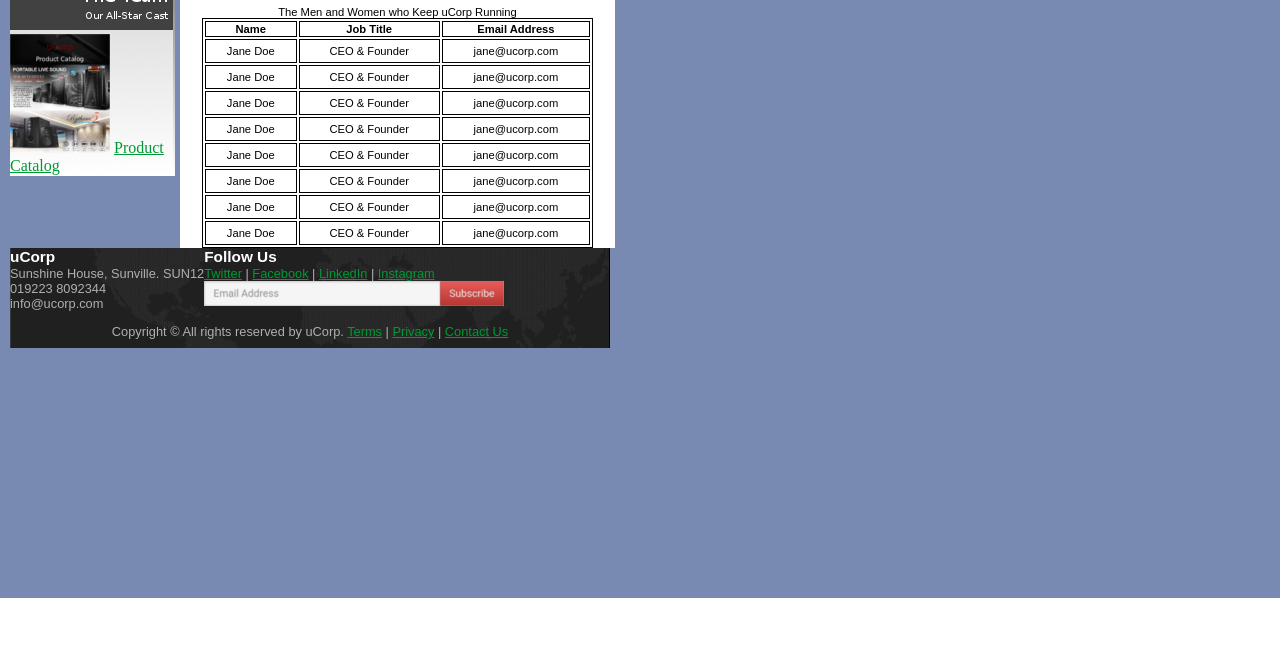
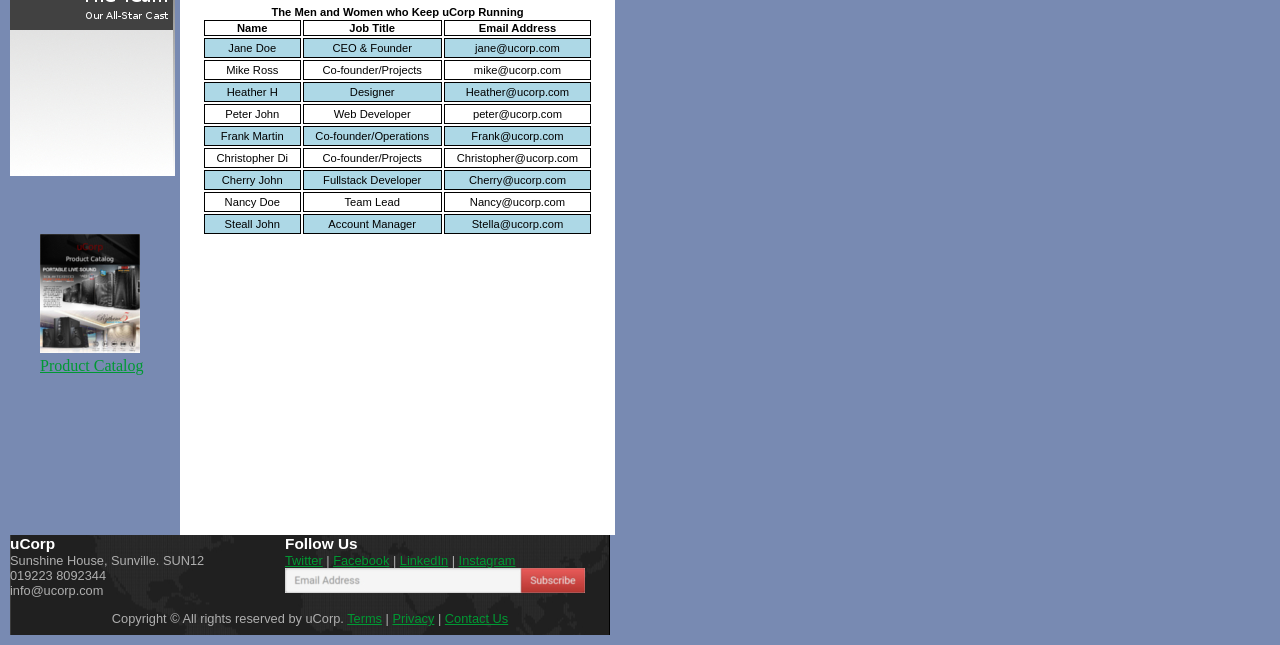
Before and after one commit to grizzlypa/fuzzycub, a plain HTML site: page aboutus_the-team.html in a window 1280 px wide. Shown: the part 202-847 px from the top of the page. Before the commit the page ends 800 px from the top, so only its background shows below. Drawn offline with Linux system fonts and the light colour scheme; files whose address does not match are found by name.

Commit message:
End of Lab 5.2

```diff
--- a/aboutus/aboutus.css
+++ b/aboutus/aboutus.css
@@ -78,8 +78,8 @@ background:#fff url(nav_background.jpg) no-repeat top;
 
 #catalog
 {
-margin-top: 200;
-margin-left: 30;
+margin-top: 200px;
+margin-left: 30px;
 }
 
 article
@@ -87,7 +87,7 @@ article
 padding:0;
 margin-left:170px;
 width:435px;
-height: 600;
+height: 600px;
 background-color:#fff;
 display:block;
 }
@@ -112,7 +112,7 @@ float: left;
 
 #follow
 {
-margin-left: 275;
+margin-left: 275px;
 }
 
 #footerlinks
@@ -121,7 +121,7 @@ text-align: center;
 }
 
 /* SECTION FOR TABLE SELECTORS */
-table, th, td
+th, td
 {
 border:1px solid black;
 }
@@ -141,10 +141,15 @@ margin-right: auto;
 
 td
 {
-padding:5px;
+padding:3px;
 }
 
 td.center
 {
 text-align:center;
 }
+
+tr.blue
+{
+    background-color: lightblue;
+}
--- a/aboutus_the-team.html
+++ b/aboutus_the-team.html
@@ -24,12 +24,12 @@
 
 <!--PAGE NAVIGATION -->
 <nav>
-<a href="aboutus.html"><img height="50" width="163" src="aboutus/nav_button_about-us_team.png" alt="Click here to read about the philosophy of our company." id="subnav_aboutus" /></a>
-<br />
-<a href="aboutus_the-team.html"><img height="50" width="163" src="aboutus/nav_button_the-team_team.jpg" alt="Click here to read about the people that make our mission possible." id="subnav_theteam" /></a>
+    <a href="aboutus.html"><img height="50" width="163" src="aboutus/nav_button_about-us_team.png" alt="Click here to read about the philosophy of our company." id="subnav_aboutus" /></a>
+        <br />
+    <a href="aboutus_the-team.html"><img height="50" width="163" src="aboutus/nav_button_the-team_team.jpg" alt="Click here to read about the people that make our mission possible." id="subnav_theteam" /></a>
 <div id="catalog">
-<img src="aboutus/catalog.jpg" alt="Click to download a PDF containing our full product catalog." />
-<a href="aboutus/catalog.pdf">Product Catalog</a>
+    <img src="aboutus/catalog.jpg" alt="Click to download a PDF containing our full product catalog." />
+    <a href="aboutus/catalog.pdf">Product Catalog</a>
 </div>
 </nav>
 
@@ -42,100 +42,61 @@
 
 <table class="center">
     <caption>
-    The Men and Women who Keep uCorp Running
+   <strong>The Men and Women who Keep uCorp Running</strong>
     </caption>
     <tr>
-        <th>Name</th>
+        <th width="93px">Name</th>
         <th>Job Title</th>
         <th>Email Address</th>
     </tr>
-    <tr>
+    <tr class="blue">
         <td class="center">Jane Doe</td>
         <td class="center">CEO & Founder</td>
         <td class="center">jane@ucorp.com</td>
-
     </tr>
     <tr>
-        <td class="center">Jane Doe</td>
-        <td class="center">CEO & Founder</td>
-        <td class="center">jane@ucorp.com</td>
-
+        <td class="center">Mike Ross</td>
+        <td class="center">Co-founder/Projects</td>
+        <td class="center">mike@ucorp.com</td>
+    </tr>
+    <tr class="blue">
+        <td class="center">Heather H</td>
+        <td class="center">Designer</td>
+        <td class="center">Heather@ucorp.com</td>
     </tr>
     <tr>
-        <td class="center">Jane Doe</td>
-        <td class="center">CEO & Founder</td>
-        <td class="center">jane@ucorp.com</td>
-
+        <td class="center">Peter John</td>
+        <td class="center">Web Developer</td>
+        <td class="center">peter@ucorp.com</td>
+    </tr>
+    <tr class="blue">
+        <td class="center">Frank Martin</td>
+        <td class="center">Co-founder/Operations</td>
+        <td class="center">Frank@ucorp.com</td>
     </tr>
     <tr>
-        <td class="center">Jane Doe</td>
-        <td class="center">CEO & Founder</td>
-        <td class="center">jane@ucorp.com</td>
-
+        <td class="center">Christopher Di</td>
+        <td class="center">Co-founder/Projects</td>
+        <td class="center">Christopher@ucorp.com</td>
+    </tr>
+    <tr class="blue">
+        <td class="center">Cherry John</td>
+        <td class="center">Fullstack Developer</td>
+        <td class="center">Cherry@ucorp.com</td>
     </tr>
     <tr>
-        <td class="center">Jane Doe</td>
-        <td class="center">CEO & Founder</td>
-        <td class="center">jane@ucorp.com</td>
-
+        <td class="center">Nancy Doe</td>
+        <td class="center">Team Lead</td>
+        <td class="center">Nancy@ucorp.com</td>
     </tr>
-    <tr>
-        <td class="center">Jane Doe</td>
-        <td class="center">CEO & Founder</td>
-        <td class="center">jane@ucorp.com</td>
-
-    </tr>
-    <tr>
-        <td class="center">Jane Doe</td>
-        <td class="center">CEO & Founder</td>
-        <td class="center">jane@ucorp.com</td>
-
-    </tr>
-    <tr>
-        <td class="center">Jane Doe</td>
-        <td class="center">CEO & Founder</td>
-        <td class="center">jane@ucorp.com</td>
-
+    <tr class="blue">
+        <td class="center">Steall John</td>
+        <td class="center">Account Manager</td>
+        <td class="center">Stella@ucorp.com</td>
     </tr>
 
-<!-- Extra Table Contacts, that I'm not spending 30 mintues adding, ha -->
-<!--
-        Mike Ross
-        Co-founder/Projects
-        mike@ucorp.com
-
-        Heather H
-        Designer
-        Heather@ucorp.com
-
-        Peter John
-        Web Developer
-        peter@ucorp.com
-
-        Frank Martin
-        Co-founder/Operations
-        Frank@ucorp.com
-
-        Christopher Di
-        Co-founder/Projects
-        Christopher@ucorp.com
-
-        Cherry John
-        Fullstack Developer
-        Cherry@ucorp.com
-
-        Nancy Doe
-        Team Lead
-        Nancy@ucorp.com
-
-        Stella John
-        Account Manager
-        Stella@ucorp.com
-
--->
-
 </table>
-
+<br />
 </article>
 
 
```
